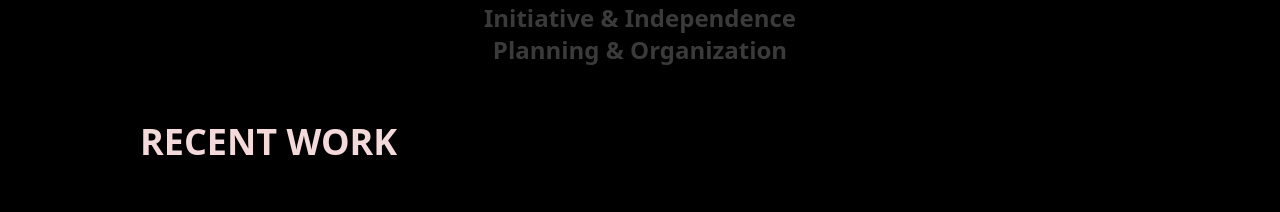
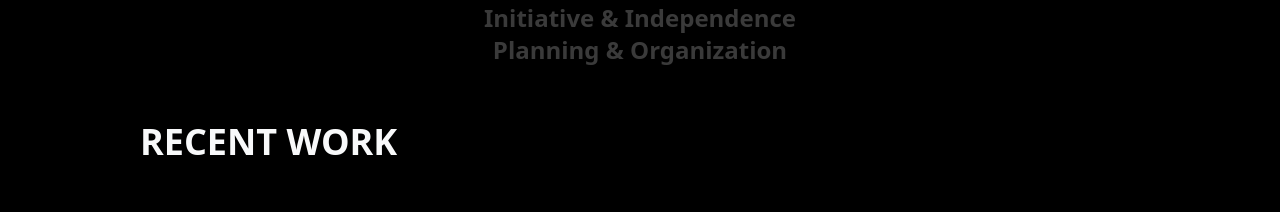
Before and after one commit to koharyb/koharyb, a React (Vite) app: page / in a window 1280 px wide. Shown: the part 1180-1392 px from the top of the page. Built offline with nearby package versions, Linux system fonts and the light colour scheme.

Commit message:
02.05.2025/01

```diff
--- a/src/components/Work.jsx
+++ b/src/components/Work.jsx
@@ -4,7 +4,7 @@ const Work = () => {
   return (
     <div className="lg:max-w-[200vh] lg:flex lg:items-center lg:justify-center">
       <div className="flex flex-col m-4 mb-10 animate-slideUp lg:w-[1000px]">
-        <h2 className="text-4xl text-[#f3d9d9] font-bold lg:mb-10">
+        <h2 className="text-4xl text-[#f8f9fa] font-bold lg:mb-10">
           RECENT WORK
         </h2>
 
```
